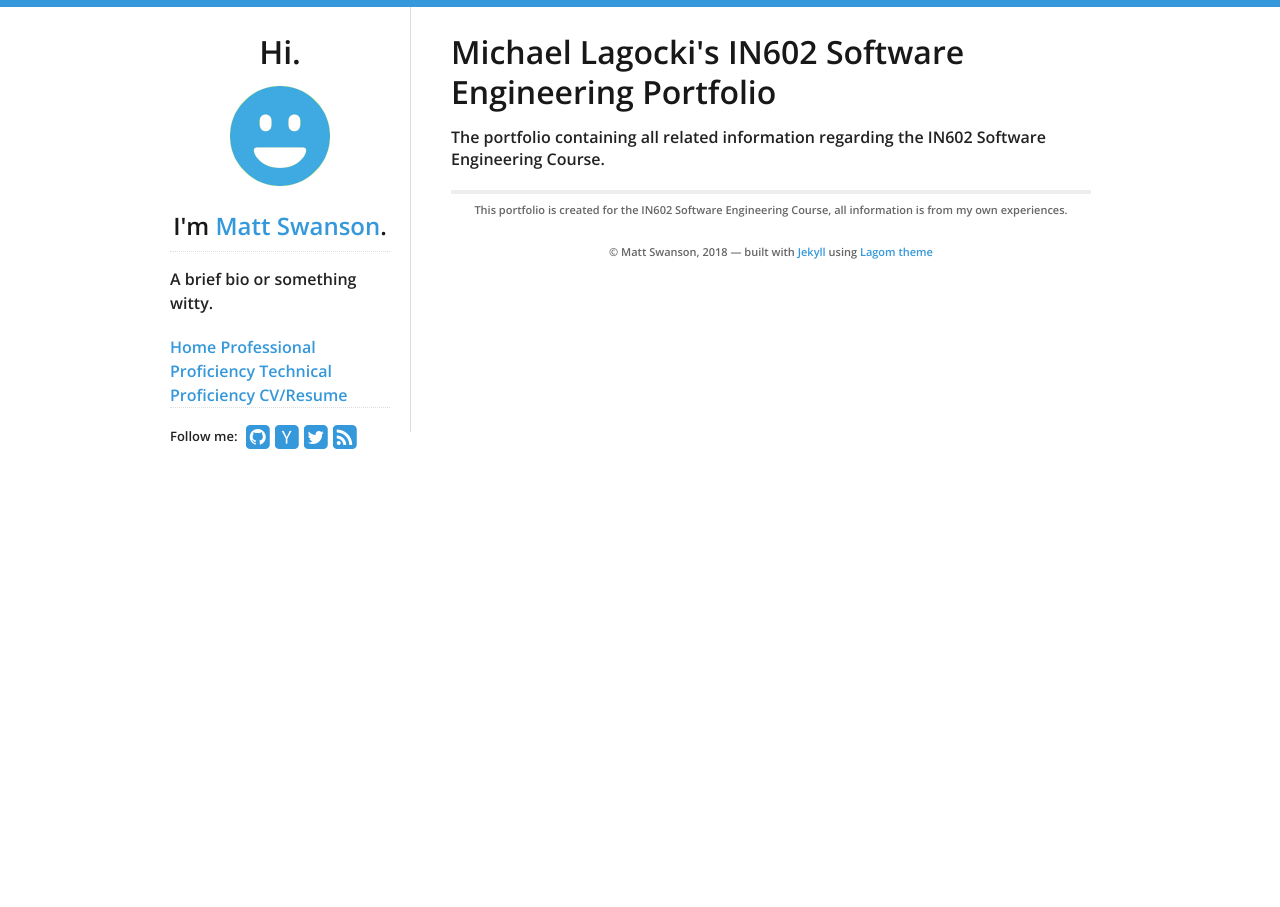
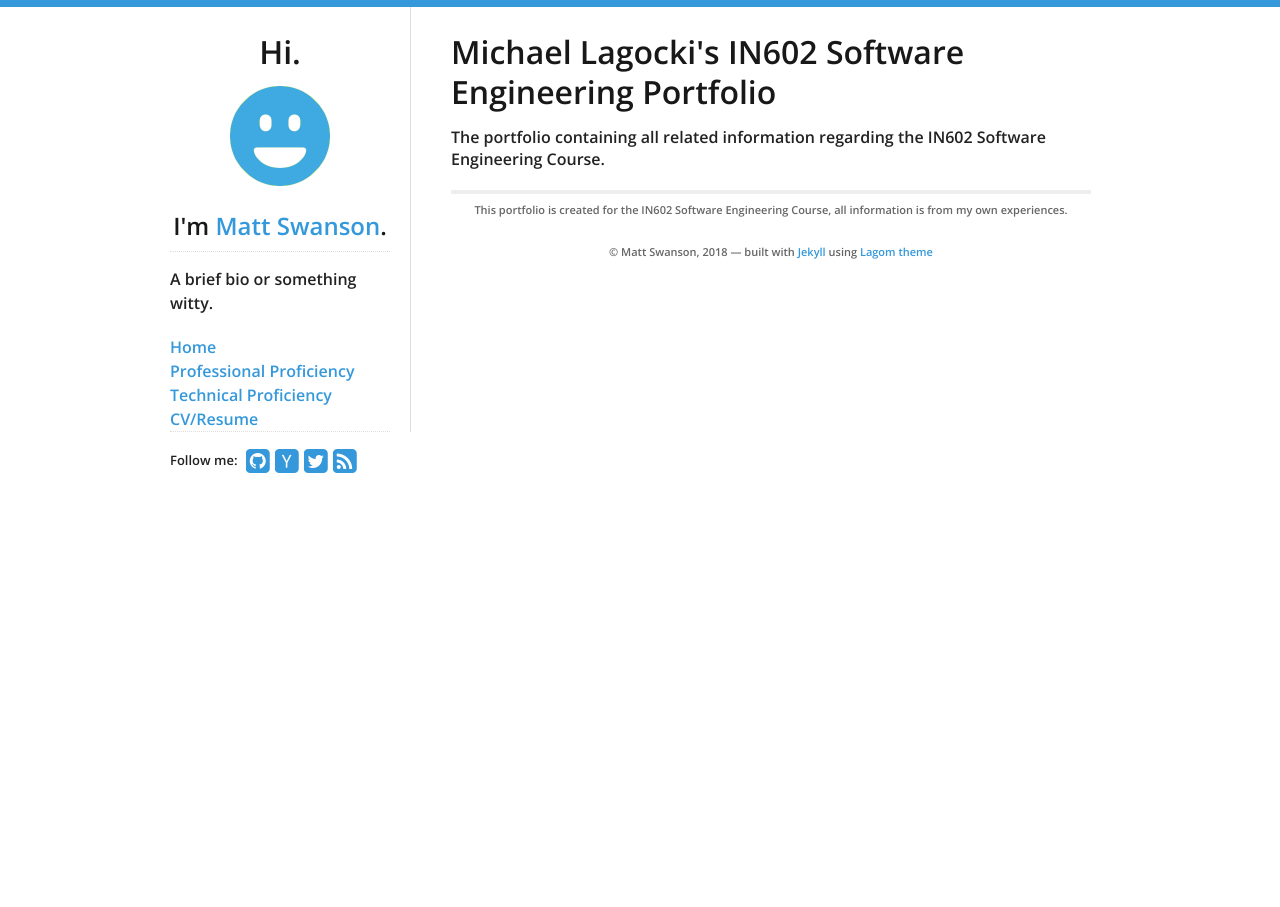
Before and after one commit to kammorne/lagoma1, a Jekyll site: the page built from index.html, in a window 1280 px wide. Built offline with Jekyll 4.4.1, drawn with Linux system fonts in a browser that asks for light colours.

Commit message:
Update sidebar.html

```diff
--- a/_includes/sidebar.html
+++ b/_includes/sidebar.html
@@ -10,10 +10,10 @@
   <h2>I'm <a href="/">{{ site.data.theme.name }}</a>.</h2>
   <div id="bio">
     <p>A brief bio or something witty.</p>
-    <a href="/lagoma1/" class="btn">Home</a>
-      <a href="/lagoma1/professional" class="btn">Professional Proficiency</a>
-      <a href="/lagoma1/technical" class="btn">Technical Proficiency</a>
-      <a href="/lagoma1/cv" class="btn">CV/Resume</a>
+    <a href="/lagoma1/" class="btn">Home</a><br>
+      <a href="/lagoma1/professional" class="btn">Professional Proficiency</a><br>
+      <a href="/lagoma1/technical" class="btn">Technical Proficiency</a><br>
+      <a href="/lagoma1/cv" class="btn">CV/Resume</a><br>
   </div>
   <div id="social">
     {% include social.html %}
```
